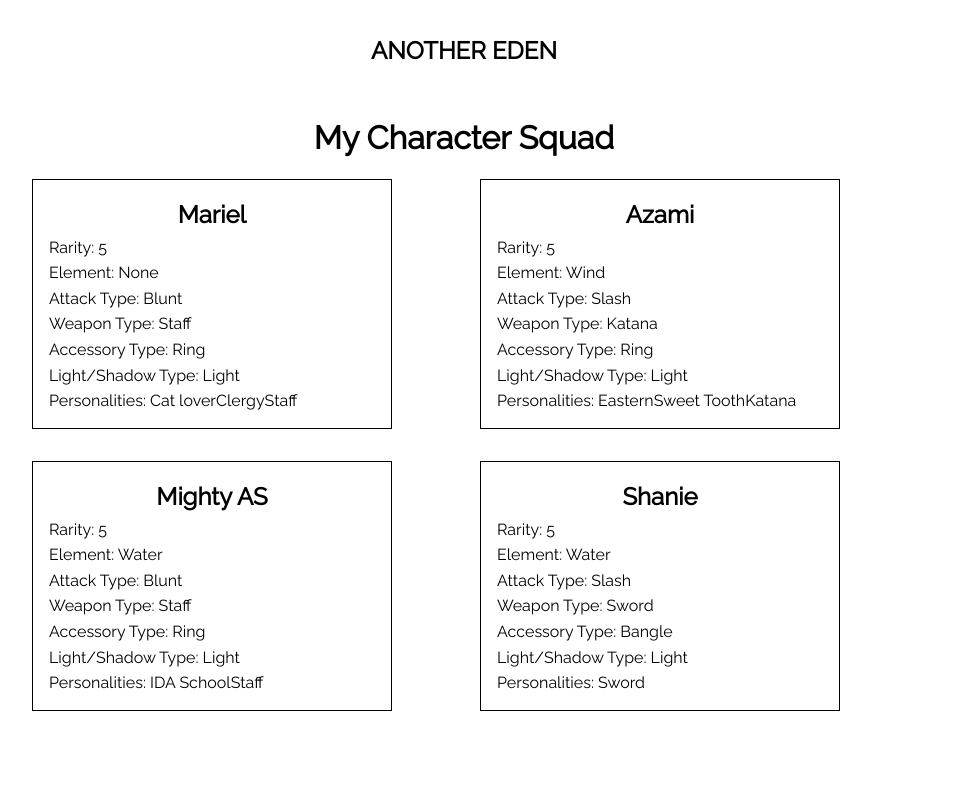
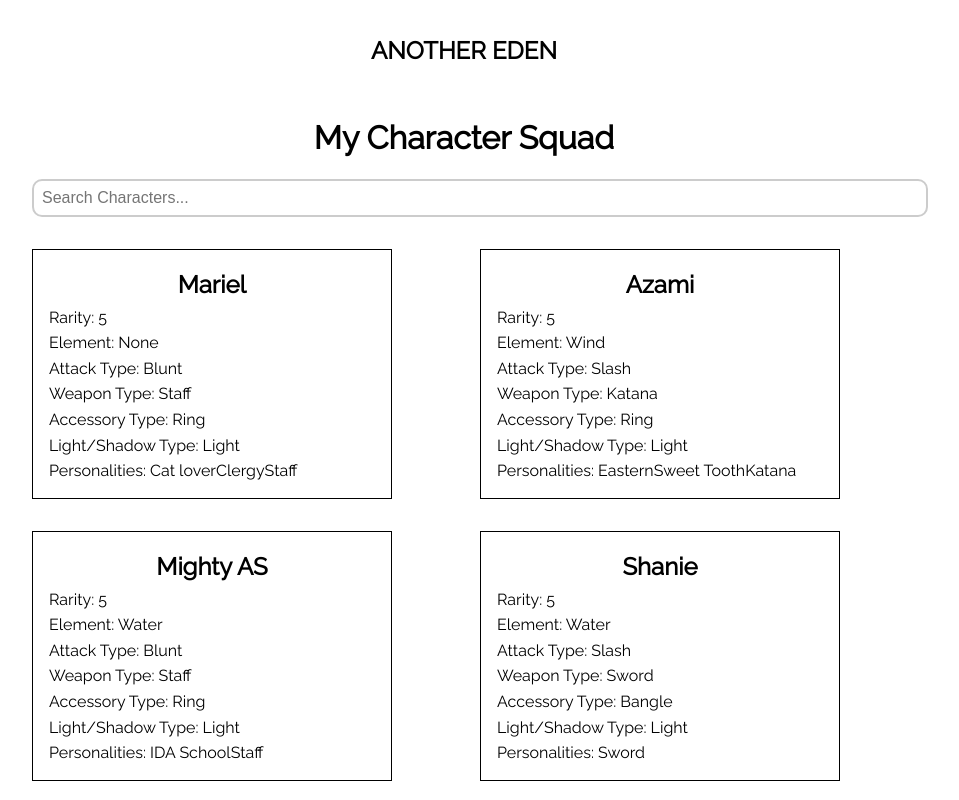
Before and after one commit to dtwelve89/anothereden, a React (Create React App) app: page / in a window 1280 px wide. Shown: the whole page, without its empty margins (176-1135 px from the left). Built offline with nearby package versions, Linux system fonts and the light colour scheme; the HTML template or start-up script is replaced by a standard one.

Commit message:
Added Search component

```diff
--- /dev/null
+++ b/src/components/layout/Search.css
@@ -0,0 +1,9 @@
+input[type='text'] {
+  font-size: 1rem;
+  display: block;
+  width: 100%;
+  padding: 0.5em;
+  margin: 1rem;
+  border: 2px solid #ccc;
+  border-radius: 10px;
+}
--- /dev/null
+++ b/src/components/layout/Search.js
@@ -0,0 +1,33 @@
+import React, { useRef, useEffect } from 'react';
+import './Search.css';
+
+const Search = ({ filtered, filterCharacters, resetFilter }) => {
+  const text = useRef('');
+
+  useEffect(() => {
+    if (filtered === null) {
+      text.current.value = '';
+    }
+  });
+
+  const onChange = e => {
+    if (text.current.value !== '') {
+      filterCharacters(e.target.value);
+    } else {
+      resetFilter();
+    }
+  };
+
+  return (
+    <form>
+      <input
+        ref={text}
+        type='text'
+        placeholder='Search Characters...'
+        onChange={onChange}
+      />
+    </form>
+  );
+};
+
+export default Search;
--- a/src/components/pages/Home.js
+++ b/src/components/pages/Home.js
@@ -1,14 +1,35 @@
-import React from 'react';
+import React, { useState } from 'react';
 import Navbar from '../layout/Navbar';
+import Search from '../layout/Search';
 import Gallery from '../layout/Gallery';
 import squad from '../../data/squad';
 
 const Home = () => {
+  const [filtered, setFiltered] = useState(null);
+
+  const filterCharacters = text => {
+    const regex = new RegExp(text, 'gi');
+    setFiltered(
+      squad.filter(character => {
+        return character.name.match(regex);
+      })
+    );
+  };
+
+  const resetFilter = () => {
+    setFiltered(null);
+  };
+
   return (
     <div className='container'>
       <Navbar />
       <h1 className='text-center'>My Character Squad</h1>
-      <Gallery squad={squad} />
+      <Search filterCharacters={filterCharacters} resetFilter={resetFilter} />
+      {filtered === null ? (
+        <Gallery squad={squad} />
+      ) : (
+        <Gallery squad={filtered} />
+      )}
     </div>
   );
 };
```
